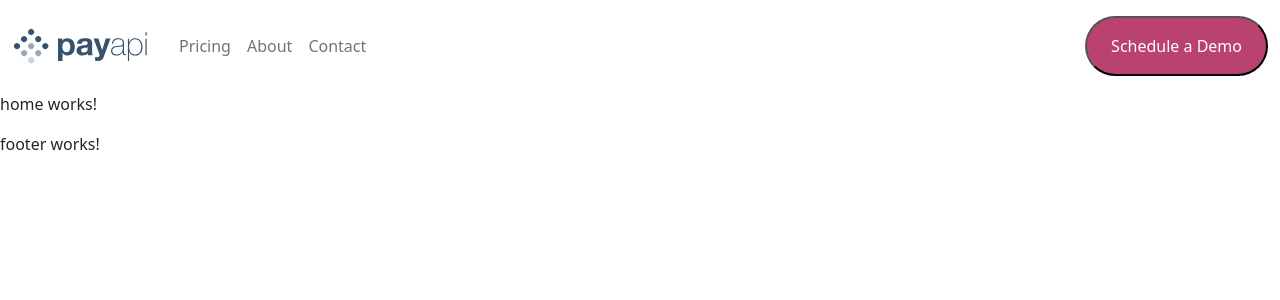
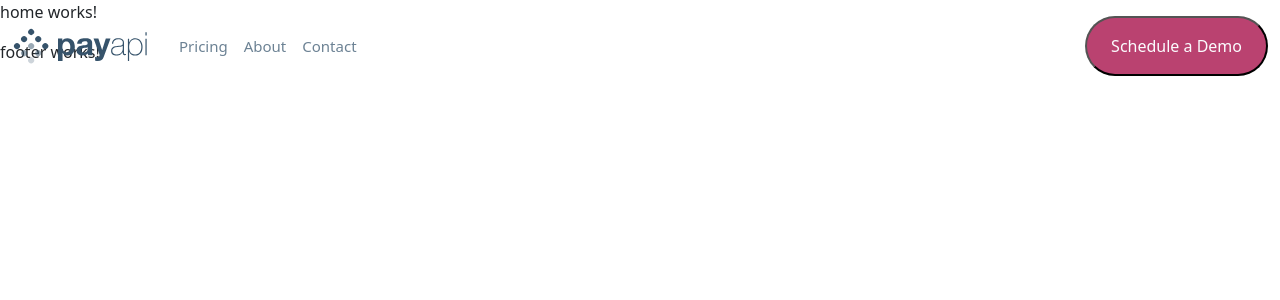
Before and after one commit to ShaimaaAKamal/angularPayAPi, an Angular app: page / in a window 1280 px wide. Shown: the top 300 px of the page. Built offline with nearby package versions, Linux system fonts and the light colour scheme.

Commit message:
nvabar compoent style

```diff
--- a/src/app/navbar/navbar.component.scss
+++ b/src/app/navbar/navbar.component.scss
@@ -0,0 +1,83 @@
+@import '../../styles.scss';
+
+.navbar-expand-lg{
+    position: fixed;
+    top:0;
+    width: 100%;
+    .nav-link{
+        font-size: 15px !important;
+        font-weight: 500 !important;
+        color:$lightBlue !important;
+        &:hover,&.active{
+            color:$charmPink !important;
+        }
+        }
+    .navbar-toggler{
+        position: relative;
+        z-index:4;
+      }
+      .scheduleBtn{
+        width:80%;
+      }
+
+}
+
+ .adjustBtn{
+        display: block !important;
+        position: fixed !important;
+        width:80% !important;
+        left:20%;
+        text-align: right;
+        top:0;
+        height:50px;
+        z-index:4;
+        background-color: #1b262f !important;
+        border-radius: 0 !important;
+        svg{
+            margin: 1rem;
+        }
+ }
+ .adjustMenu{
+        background-color: #1b262f;
+        position: fixed !important;
+        left:20% !important;
+        top:50px !important;
+        height: calc(100vh) !important;
+        width: 80% !important ;
+        z-index:2 !important;
+    }
+
+
+@media screen and (min-width:768px){
+            .navbar-expand-lg{
+                     .navbar-toggler {
+                            display: none;
+                        }
+                    .navbar-nav {
+                            flex-direction: row;
+                            }
+                    .navbar-collapse {
+                            background-color: transparent;
+                            position: static !important;
+                            width: auto !important;
+                            height:auto !important;
+                            display: flex!important;
+                            flex-basis: auto !important;
+                        }
+                    .navbar-nav .nav-link {
+                            padding-right: var(--bs-navbar-nav-link-padding-x);
+                            padding-left: var(--bs-navbar-nav-link-padding-x);
+                            &:hover , &.active{
+                                color:$migBlue !important;
+                            }
+                            }
+                    .scheduleBtn{
+                        width:auto;
+                    }
+            }
+            .mdNone{
+                display: none !important;
+            }
+
+
+}
```
